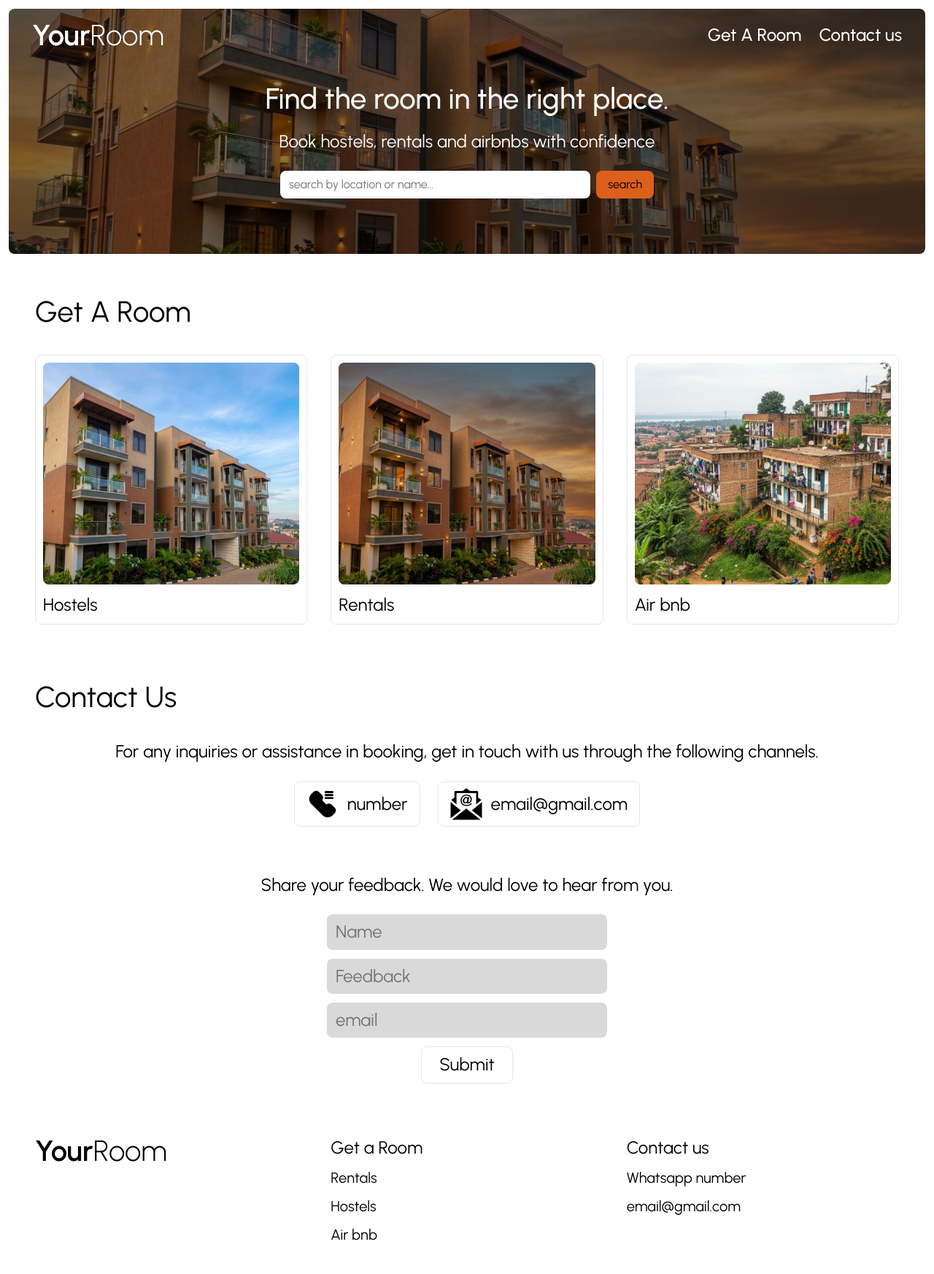
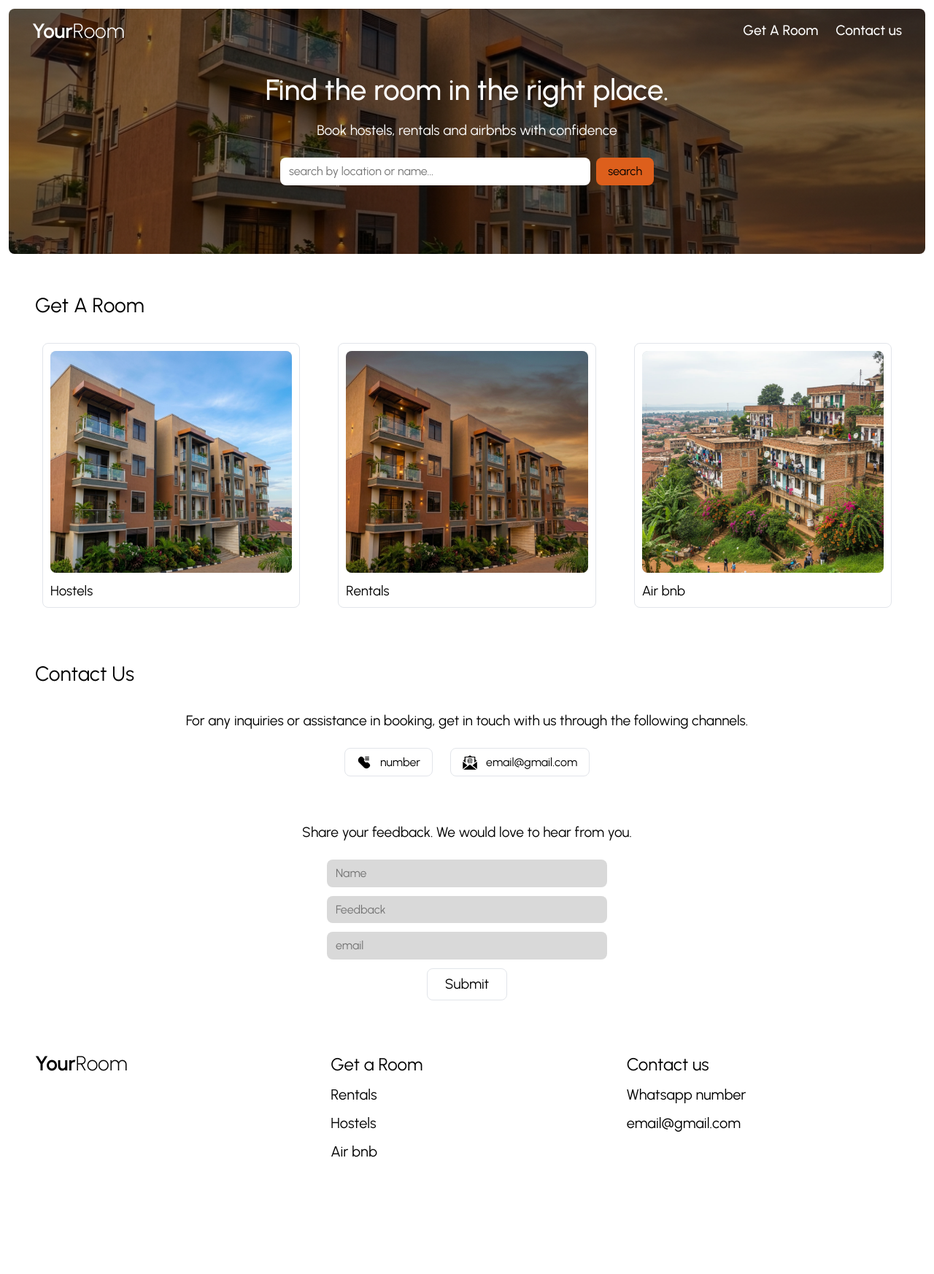
Before and after one commit to Nalyaham/Freelance_project, a Django app: page / in a window 1280 px wide. Shown: the whole page at 73% size. After the commit the page ends 1586 px from the top, so only its background shows below. Run offline with Django 5.2, Linux system fonts and the light colour scheme.

Commit message:
Changed the font of the web pages and orientation of filters and detail cards

```diff
--- a/your_room/static/your_room/styles.css
+++ b/your_room/static/your_room/styles.css
@@ -10,12 +10,21 @@
   --radius:8px;
 }
 *{box-sizing:border-box;margin:0;padding:0}
+html, body {
+  height: 100%;
+}
 html{scroll-behavior:smooth}
 body{
   font-family:"Urbanist",system-ui,sans-serif;
   background:var(--background);
   color:var(--foreground);
   line-height:1.35;
+  display:flex;
+  flex-direction: column;
+  min-height: 100vh;
+}
+main {
+  flex: 1;
 }
 img{display:block;max-width:100%}
 a{color:inherit;text-decoration:none}
@@ -32,11 +41,11 @@ a{color:inherit;text-decoration:none}
 }
 @media(min-width:768px){.hero{padding:16px 32px}}
 .hero__bar{display:flex;align-items:center;justify-content:space-between;gap:16px;flex-wrap:wrap}
-.logo{font-size:2.5rem;line-height:1}
+.logo{font-size:clamp(1.5rem, 4vw, 1.75rem);line-height:1}
 .logo b{font-weight:600}
 .logo span{font-weight:300}
 .logo--light{color:#fff}
-.nav{display:flex;gap:24px;font-size:1.5rem;font-weight:500}
+.nav{display:flex;gap:24px;font-size:clamp(1.125rem, 1.5vw, 1.25rem);font-weight:500}
 .nav a:hover{text-decoration:underline}
 .nav-toggle{
   display:none;flex-direction:column;justify-content:space-between;
@@ -78,10 +87,10 @@ a{color:inherit;text-decoration:none}
   .nav a:hover{background:var(--surface-gray);text-decoration:none}
 }
 .hero__body{max-width:640px;margin:40px auto 0;text-align:center}
-.hero__body h1{font-size:1.875rem;font-weight:500}
+.hero__body h1{font-size:clamp(1.75rem, 4vw, 2rem);font-weight:500}
 @media(min-width:768px){.hero__body h1{font-size:2.5rem}}
-.hero__body p{margin-top:16px;font-size:1.25rem}
-@media(min-width:768px){.hero__body p{font-size:1.5rem}}
+.hero__body p{margin:16px 2.5rem 0;font-size:clamp(1.125rem, 1.5vw, 1.25rem);font-weight:400}
+
 .searchbar{display:flex;gap:8px;max-width:512px;margin:24px auto 0}
 .searchbar input{
   flex:1;min-width:0;border:none;border-radius:var(--radius);
@@ -94,34 +103,34 @@ a{color:inherit;text-decoration:none}
 .searchbar button:hover{filter:brightness(.95)}
 
 /* ---------- Sections ---------- */
-h2.section-title{font-size:2.5rem;font-weight:400;padding-top:40px}
-h2.filter-title{font-size:1.25rem;font-weight:400; padding: 0px; display: flex;
+h2.section-title{font-size:clamp(1.375rem, 4vw, 1.75rem);font-weight:400;padding-top:40px}
+h2.filter-title{font-size:1.125rem;font-weight:400; padding: 0px; display: flex;
   justify-content: center; /* Horizontally centers the heading */
   align-items: center; }
-h1.page-title{font-size:2.5rem;font-weight:400;padding-top:32px}
+h1.page-title{font-size:clamp(1.375rem, 4vw, 2rem);font-weight:400;padding-top:32px}
 
 .grid{display:grid;gap:32px;padding-block:32px}
 @media(min-width:768px){.grid{grid-template-columns:repeat(2,1fr)}}
 @media(min-width:1024px){.grid{grid-template-columns:repeat(3,1fr)}}
 
-.card{border:1px solid var(--border);border-radius:var(--radius);padding:10px;display:block}
+.card{border:1px solid var(--border);border-radius:var(--radius);padding:10px;display:block; margin:0 10px}
 .card img{width:100%;height:304px;object-fit:cover;border-radius:var(--radius);background:var(--surface-gray)}
-.card h3{margin-top:12px;font-size:1.5rem;font-weight:400}
-.card p{margin-top:8px;font-size:1.25rem}
+.card h3{margin-top:12px;font-size:clamp(1.125rem, 2vm, 1.25rem);font-weight:400}
+.card p{margin-top:8px;font-size:1rem}
 .card__action{display:flex;justify-content:center;margin-top:16px}
 .btn{
   display:inline-block;border:1px solid var(--border);border-radius:var(--radius);
   background:transparent;font:inherit;cursor:pointer;transition:background-color .15s ease;
 }
 .btn:hover{background:var(--surface-gray)}
-.btn--sm{padding:8px 24px;font-size:1.5rem}
-.btn--lg{padding:12px 40px;font-size:1.5rem}
+.btn--sm{padding:8px 24px;font-size:1.2rem}
+.btn--lg{padding:12px 40px;font-size:1.2rem}
 
 /* ---------- Filters ---------- */
 .filters{display:flex;flex-wrap:wrap;gap:16px;padding-block:24px}
 .filter{
-  flex:1 1 12rem;min-width:12rem;display:flex;align-items:center;justify-content:center;gap:12px;
-  border:1px solid var(--border);border-radius:var(--radius);padding:12px 16px;font-size:1.25rem;
+  flex:0 1 auto;min-width:10rem;display:flex;align-items:center;justify-content:center;gap:12px;
+  border:1px solid var(--border);border-radius:var(--radius);padding:12px 16px;font-size:1rem;
   background:transparent;font-family:inherit;cursor:pointer;transition:background-color .15s ease;
 }
 .filter:hover{background:var(--surface-gray)}
@@ -138,13 +147,13 @@ select.filter{
 
 /* ---------- Contact / feedback ---------- */
 .center{text-align:center;padding-block:32px}
-.center p{font-size:1.25rem}
-@media(min-width:768px){.center p{font-size:1.5rem}}
+.center p{font-size:1rem}
+@media(min-width:768px){.center p{font-size:1.2rem}}
 .channels{display:flex;flex-wrap:wrap;justify-content:center;gap:24px;margin-top:24px}
-.channel{display:flex;align-items:center;gap:12px;border:1px solid var(--border);border-radius:var(--radius);padding:8px 16px;font-size:1.5rem}
-.channel img{width:44px;height:44px;object-fit:contain}
+.channel{display:flex;align-items:center;gap:12px;border:1px solid var(--border);border-radius:var(--radius);padding:8px 16px;font-size:1rem}
+.channel img{width:20px;height:20px;object-fit:contain}
 .feedback{display:flex;flex-direction:column;gap:12px;max-width:384px;margin:24px auto 0}
-.feedback input{border:none;background:var(--surface-gray);border-radius:var(--radius);padding:8px 12px;font:inherit;font-size:1.5rem}
+.feedback input{border:none;background:var(--surface-gray);border-radius:var(--radius);padding:8px 12px;font:inherit;font-size:1rem}
 .feedback .btn{align-self:center}
 .form-note{font-size:1.25rem}
 
@@ -152,9 +161,9 @@ select.filter{
 .gallery{display:grid;gap:16px;padding-block:24px}
 @media(min-width:768px){.gallery{grid-template-columns:repeat(3,1fr)}}
 .gallery img{width:100%;height:288px;object-fit:cover;border-radius:var(--radius);background:var(--surface-gray)}
-.meta{display:grid;gap:16px}
+.meta{display:flex; flex-wrap:wrap; gap:16px}
 @media(min-width:768px){.meta{grid-template-columns:repeat(3,1fr)}}
-.meta div{border:1px solid var(--border);border-radius:var(--radius);padding:24px 16px;font-size:1.25rem}
+.meta div{flex:0 1 auto; border:1px solid var(--border);border-radius:var(--radius);padding:12px 16px;font-size:1}
 .center-action{display:flex;justify-content:center;padding-block:32px}
 
 /* ---------- Footer ---------- */
```
Also changed, not shown: 5 other files.
